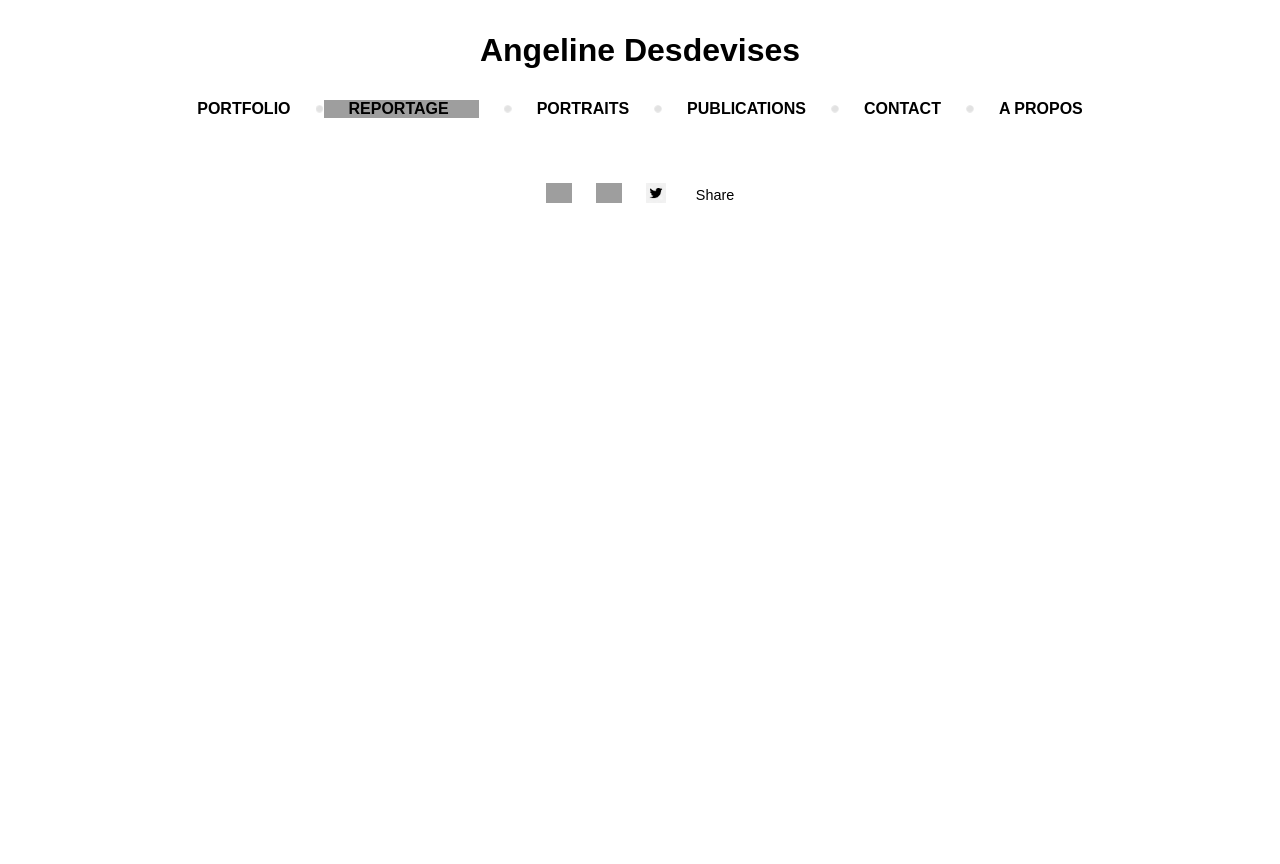
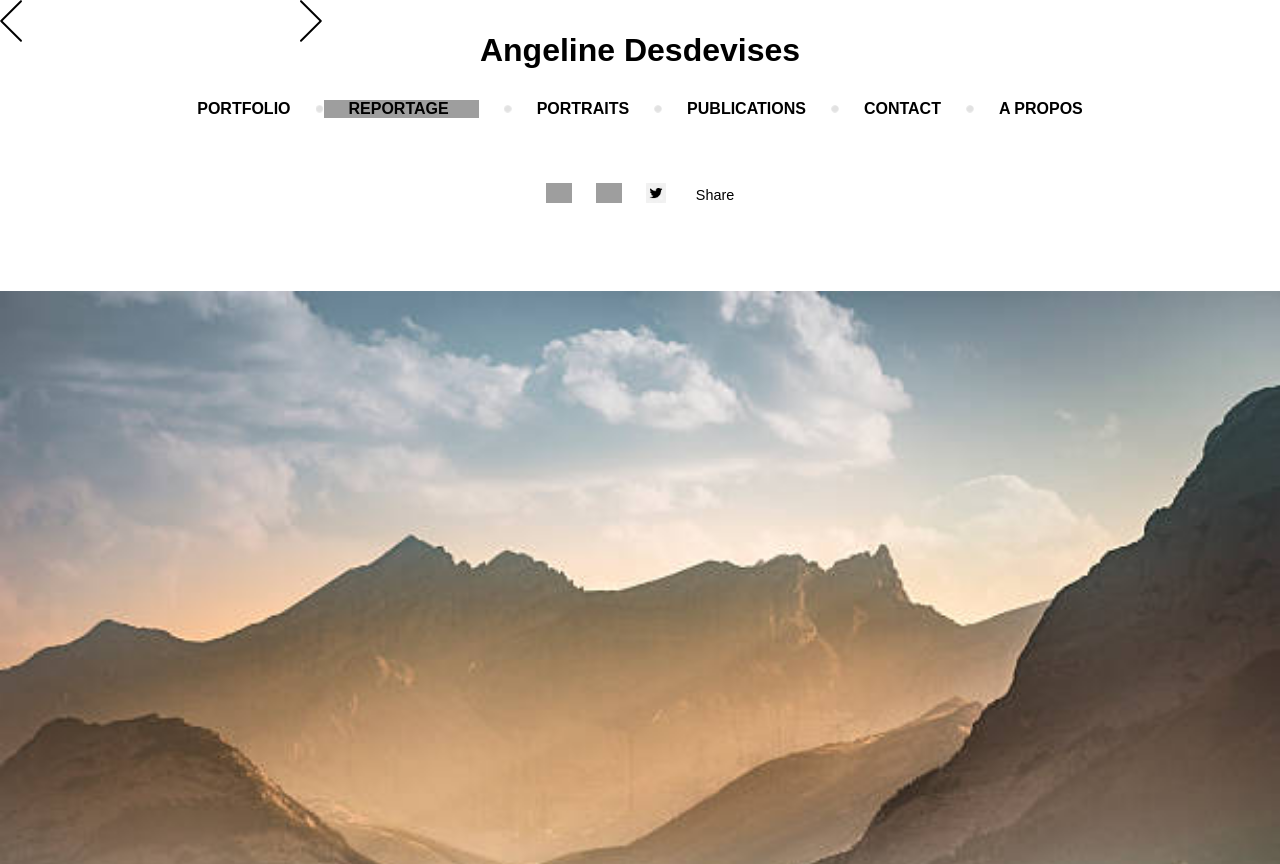
Before and after one commit to PolySim/portfolio-photo-angeline-desdevises, a React (Create React App) app in the folder frontend/: page /portfolio/0 in a window 1280 px wide. Shown: the top 864 px of the page. Before the commit the page ends 800 px from the top, so only its background shows below. Built offline with nearby package versions, Linux system fonts and the light colour scheme; grey boxes are pictures that could not be loaded; a web font is replaced by a local one.

Commit message:
use Image

```diff
--- /dev/null
+++ b/frontend/src/component/Portfolio/Image/index.tsx
@@ -0,0 +1,21 @@
+import React, { useContext, useRef } from "react";
+import { MainContext } from "src/context";
+import { Link } from "react-router-dom";
+import { useVisible } from "src/container/useVisible";
+
+export default function Image({ indices }: { indices: number }): JSX.Element {
+  const { setDisplayImage } = useContext(MainContext);
+  const ref = useRef<any>(null);
+  const inViewport = useVisible(ref, "50px");
+
+  return (
+    <Link to={`/portfolio/${indices}`} onClick={() => setDisplayImage(true)}>
+      <img
+        ref={ref}
+        data-src={require("./landscape.jpg")}
+        alt="landscape"
+        style={{ animationDelay: `${indices * 0.2}s` }}
+      />
+    </Link>
+  );
+}
--- a/frontend/src/component/Portfolio/index.tsx
+++ b/frontend/src/component/Portfolio/index.tsx
@@ -2,7 +2,7 @@ import React, { useContext, useEffect } from "react";
 import { MainContext } from "src/context";
 import { GridPortfolio } from "src/styled";
 import Share from "src/component/Share";
-import { Link } from "react-router-dom";
+import Image from "src/component/Portfolio/Image";
 
 const createTab = (length: number) => {
   let tab = [];
@@ -20,13 +20,7 @@ export default function Portfolio(): JSX.Element {
     <>
       <GridPortfolio>
         {createTab(18).map((elt, indices: number) => (
-          <Link
-            to={`/portfolio/${indices}`}
-            onClick={() => setDisplayImage(true)}
-            key={`${indices}portfolioImage`}
-          >
-            <div style={{ animationDelay: `${indices * 0.2}s` }}></div>
-          </Link>
+          <Image indices={indices} key={`${indices}portfolioImage`} />
         ))}
       </GridPortfolio>
       <Share footer={true} />
--- a/frontend/src/container/DisplayImage/index.tsx
+++ b/frontend/src/container/DisplayImage/index.tsx
@@ -1,7 +1,48 @@
-import React from "react";
+import React, { useState, useEffect, useRef } from "react";
 import { useParams } from "react-router-dom";
+import { DisplayImage } from "src/styled";
+import { Style } from "src/type";
 
 export default function Image({}): JSX.Element {
   const { id } = useParams();
-  return <></>;
+  const [bigger, setBigger] = useState<number>(0);
+  const ref: any = useRef(null);
+
+  const style: Style[] = [
+    { width: "100%", height: "auto" },
+    { width: "auto", height: "100%" },
+  ];
+
+  useEffect(() => {
+    const handleResize = () => {
+      if (ref.current) {
+        if (ref.current.offsetWidth > window.innerWidth) {
+          setBigger(0);
+        }
+        if (ref.current.offsetHeight > window.innerHeight) {
+          setBigger(1);
+        }
+      }
+    };
+    window.addEventListener("resize", handleResize);
+  }, []);
+
+  return (
+    <DisplayImage>
+      <img
+        style={style[bigger]}
+        src={require("./landscape.jpg")}
+        alt={`${id}Image`}
+        ref={ref}
+      />
+      <div>
+        <svg>
+          <path d="M2.615 21L21.708 1.907c.39-.39.39-1.023 0-1.413-.394-.393-1.024-.39-1.414 0l-19.8 19.8C.297 20.49.2 20.744.2 21c0 .257.098.51.293.706l19.8 19.8c.39.39 1.024.39 1.414 0 .393-.393.39-1.023 0-1.413L2.616 21z"></path>
+        </svg>
+        <svg>
+          <path d="M19.385 21L.292 40.093c-.39.39-.39 1.023 0 1.413.394.393 1.024.39 1.414 0l19.8-19.8c.196-.195.293-.45.293-.705 0-.257-.098-.51-.293-.706L1.707.494C1.316.103.682.103.292.493c-.393.393-.39 1.023 0 1.413L19.384 21z"></path>
+        </svg>
+      </div>
+    </DisplayImage>
+  );
 }
--- /dev/null
+++ b/frontend/src/container/useVisible/index.tsx
@@ -0,0 +1,29 @@
+import React, { useEffect, useState } from "react";
+
+export const useVisible = (rootElRef: any, top: string) => {
+  const [visible, setVisible] = useState(false);
+  useEffect(() => {
+    if (rootElRef && rootElRef.current) {
+      const ob = new IntersectionObserver(
+        ([entry]) => {
+          setVisible(entry.isIntersecting);
+        },
+        {
+          rootMargin: top,
+        }
+      );
+      ob.observe(rootElRef.current);
+      return () => {
+        // ob.unobserve(rootElRef.current);
+      };
+    }
+  }, []);
+  if (visible) {
+    rootElRef.current.src = rootElRef.current.dataset.src;
+  } else {
+    if (rootElRef.current) {
+      rootElRef.current.src = "";
+    }
+  }
+  return visible;
+};
--- a/frontend/src/styled.ts
+++ b/frontend/src/styled.ts
@@ -216,23 +216,26 @@ export const GridPortfolio = styled.div`
   justify-content: center;
   grid-template: repeat(6, max-content) / repeat(3, max-content);
 
-  div {
+  img {
     width: 32vw;
-    height: 200px;
+    height: auto;
     margin: 0.5vw;
     background-color: bisque;
-    transition: transform 0.25s;
     opacity: 0;
     animation: ApparitionImage 0.6s forwards;
+  }
 
+  a {
+    transition: transform 0.25s;
     :hover {
-      transform: scale(0.98);
+      transform: scale(0.95);
+      z-index: 10;
     }
   }
 
   @media screen and (max-width: 520px) {
     grid-template: repeat(8, max-content) / repeat(2, max-content);
-    div {
+    img {
       width: 48vw;
       margin: 1vw;
     }
@@ -245,3 +248,28 @@ export const GridPortfolio = styled.div`
     }
   }
 `;
+
+export const DisplayImage = styled.div`
+  display: flex;
+  align-items: center;
+  justify-content: center;
+  width: 100vw;
+  height: 100vh;
+
+  > div {
+    display: flex;
+    position: absolute;
+    top: 0;
+    left: 0;
+    width: 100vw;
+    height: 100vh;
+    z-index: -1;
+
+    svg {
+      display: flex;
+      align-items: center;
+      z-index: 10;
+      height: 100%;
+    }
+  }
+`;
--- a/frontend/src/type.ts
+++ b/frontend/src/type.ts
@@ -3,3 +3,8 @@ import React from "react";
 export type MainContextType = {
   setDisplayImage: React.Dispatch<React.SetStateAction<boolean>>;
 };
+
+export type Style = {
+  width: string;
+  height: string;
+};
```
Also changed, not shown: frontend/src/component/Portfolio/Image/landscape.jpg (added), frontend/src/container/DisplayImage/landscape.jpg (added).
